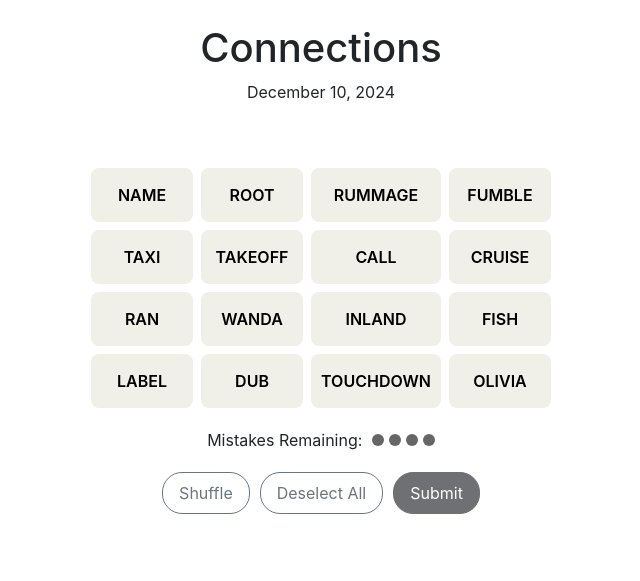
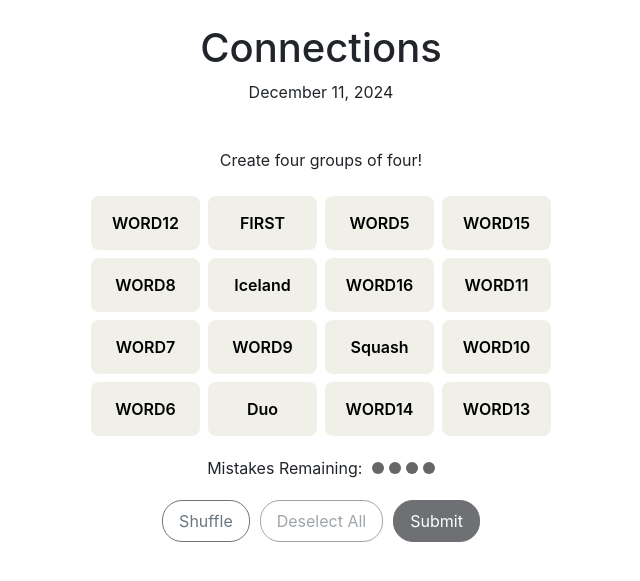
Before and after one commit to andyburnett/WordShuffleNYT, a Flask app: page / in a window 1280 px wide. Shown: the top 581 px of the page, without its empty margins (319-959 px from the left). Run offline with Flask 3, Linux system fonts and the light colour scheme.

Commit message:
Agent query: Can you now see and interact with the game interface?
Implement local game logic for Connections game, removing backend API calls.

```diff
--- a/static/js/game.js
+++ b/static/js/game.js
@@ -1,5 +1,28 @@
 class ConnectionsGame {
     constructor() {
+        this.INITIAL_GROUPS = [
+            {
+                "words": ["Iceland", "Duo", "FIRST", "Squash"],
+                "description": "Who would have thought that Duo Lingo is as addictive as crack",
+                "color": "#85C0F9"
+            },
+            {
+                "words": ["WORD5", "WORD6", "WORD7", "WORD8"],
+                "description": "Another descriptive sentence for this group",
+                "color": "#A6CF98"
+            },
+            {
+                "words": ["WORD9", "WORD10", "WORD11", "WORD12"],
+                "description": "Description for the third group",
+                "color": "#F9DF6D"
+            },
+            {
+                "words": ["WORD13", "WORD14", "WORD15", "WORD16"],
+                "description": "Description for the fourth group",
+                "color": "#FF8B94"
+            }
+        ];
+
         this.selectedWords = new Set();
         this.matchedGroups = new Set();
         this.mistakes = 0;
@@ -24,10 +47,9 @@ class ConnectionsGame {
         this.shuffleBtn.addEventListener('click', () => this.shuffle());
     }
 
-    async startNewGame() {
-        const response = await fetch('/api/new-game');
-        const data = await response.json();
-        this.words = data.words;
+    startNewGame() {
+        this.words = this.INITIAL_GROUPS.flatMap(group => group.words);
+        this.shuffle();
         this.renderGrid();
     }
 
@@ -78,37 +100,37 @@ class ConnectionsGame {
         this.renderGrid();
     }
 
-    async submitSelection() {
-        const response = await fetch('/api/validate', {
-            method: 'POST',
-            headers: { 'Content-Type': 'application/json' },
-            body: JSON.stringify({
-                words: Array.from(this.selectedWords)
-            })
-        });
-        const result = await response.json();
+    validateSelection() {
+        const selectedWordsArray = Array.from(this.selectedWords);
+        return this.INITIAL_GROUPS.find(group =>
+            group.words.every(word => selectedWordsArray.includes(word))
+        );
+    }
 
-        if (result.correct) {
-            this.handleCorrectGuess(result);
+    submitSelection() {
+        const matchedGroup = this.validateSelection();
+
+        if (matchedGroup) {
+            this.handleCorrectGuess(matchedGroup);
         } else {
             this.handleIncorrectGuess();
         }
     }
 
-    handleCorrectGuess(result) {
+    handleCorrectGuess(matchedGroup) {
         // Add matched group to display
         const groupElement = document.createElement('div');
         groupElement.className = 'matched-group';
-        groupElement.style.backgroundColor = result.color;
+        groupElement.style.backgroundColor = matchedGroup.color;
         groupElement.innerHTML = `
             <div>${Array.from(this.selectedWords).join(' • ')}</div>
-            <div class="group-name">${result.group_name}</div>
+            <div class="group-name">${matchedGroup.description}</div>
         `;
         this.matchedGroupsContainer.appendChild(groupElement);
 
         // Remove matched words from grid
         this.words = this.words.filter(word => !this.selectedWords.has(word));
-        this.matchedGroups.add(result.group_name);
+        this.matchedGroups.add(matchedGroup.description);
         this.deselectAll();
         this.renderGrid();
 
--- a/templates/index.html
+++ b/templates/index.html
@@ -11,10 +11,12 @@
     <div class="container">
         <header class="text-center my-4">
             <h1>Connections</h1>
-            <p class="date">December 10, 2024</p>
+            <p class="date">December 11, 2024</p>
         </header>
 
         <div class="game-container">
+            <p class="text-center mb-4">Create four groups of four!</p>
+
             <div id="matched-groups" class="matched-groups"></div>
 
             <div id="game-grid" class="game-grid">
```
Also changed, not shown: 1 other file.
